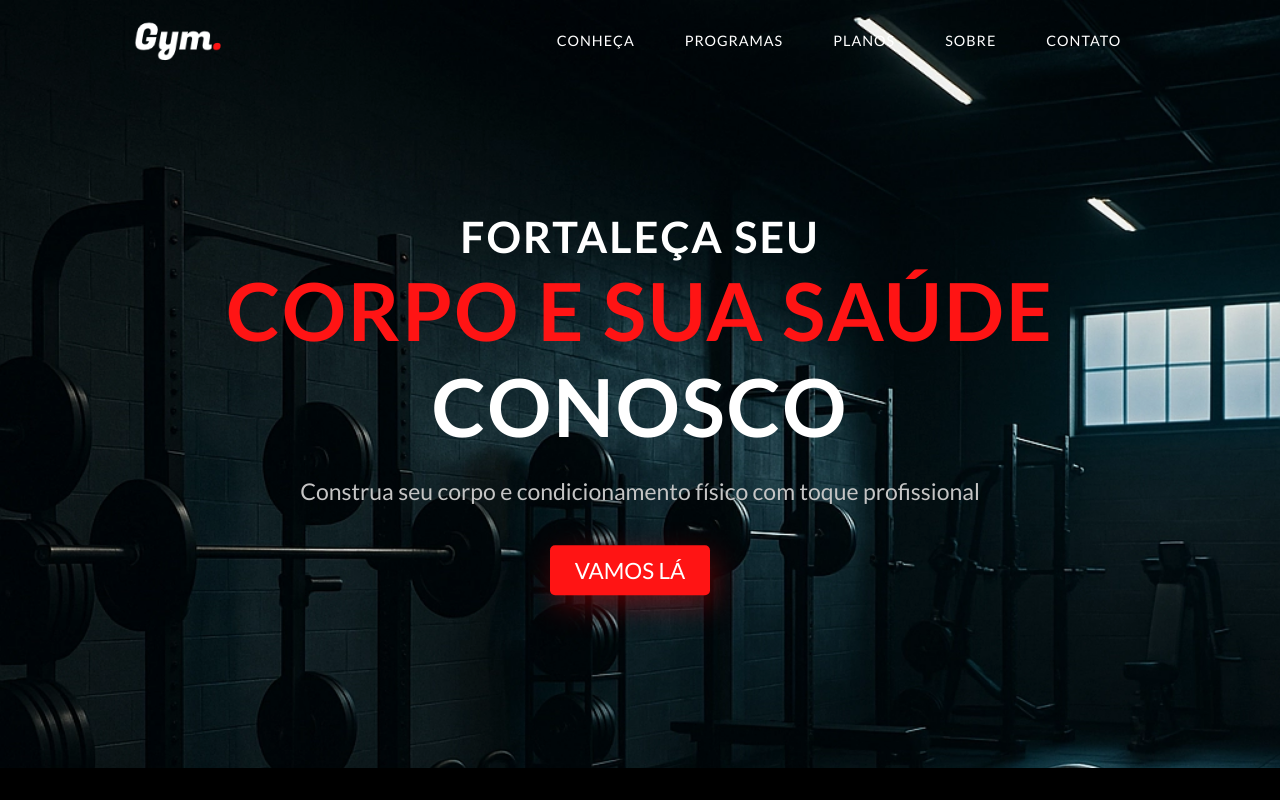
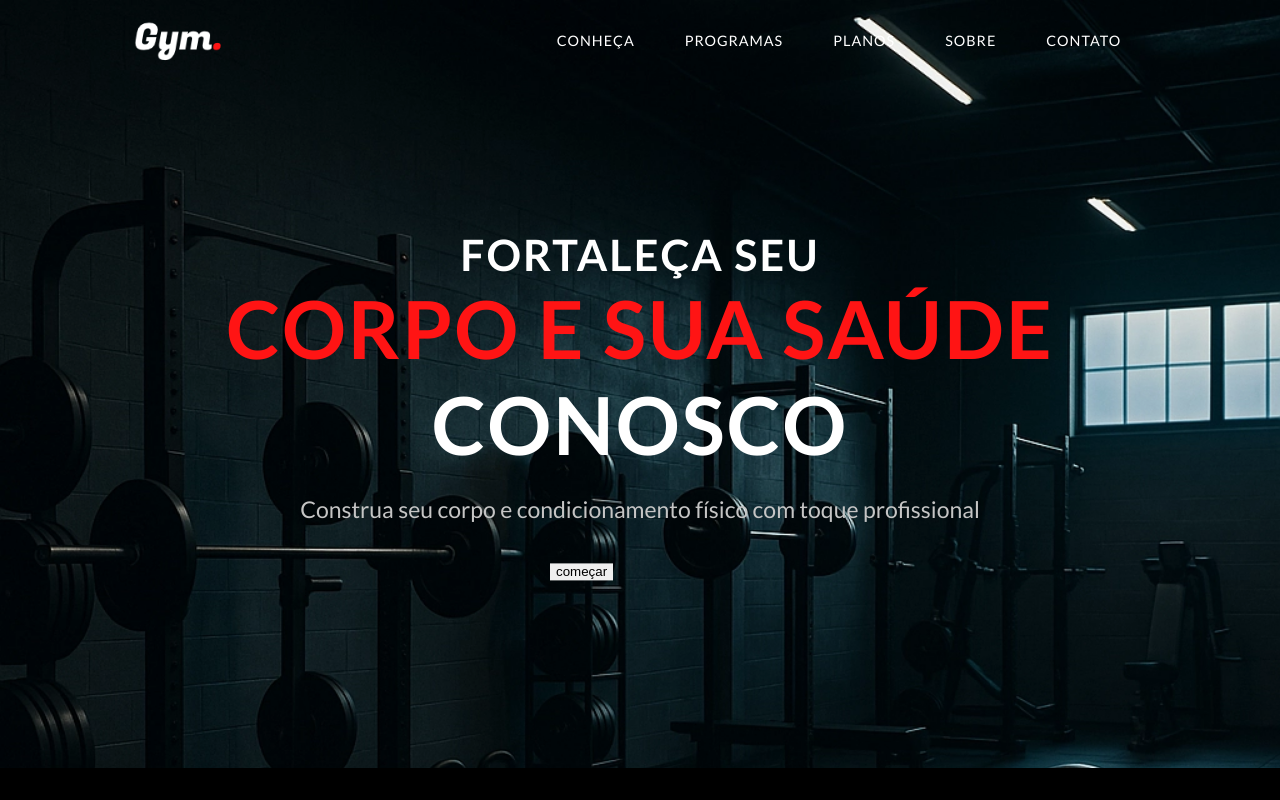
Before and after one commit to gemaquejr/react-gym-app, a React (Create React App) app: page / in a window 1280 px wide. Shown: the top 800 px of the page. Built offline with nearby package versions, Linux system fonts and the light colour scheme; the HTML template or start-up script is replaced by a standard one.

Commit message:
Fix: refatora o componente Header
Signed-off-by: Francisco Gemaque <gemaquejr@hotmail.com>

```diff
--- a/src/Components/Header.jsx
+++ b/src/Components/Header.jsx
@@ -1,18 +1,25 @@
 import React from "react";
+import Button from "./Button";
 
 function Header() {
   return (
-  <div id="main">
-    <div className="header-heading">
+    <header id="main">
+      <div className="header-heading">
         <h2>FORTALEÇA SEU</h2>
-        <h1><span>CORPO E SUA SAÚDE</span> CONOSCO</h1>
-        <p className="details">Construa seu corpo e condicionamento físico com toque profissional</p>
+        <h1>
+          <span>CORPO E SUA SAÚDE</span> CONOSCO
+        </h1>
+        <p className="details">
+          Construa seu corpo e condicionamento físico com toque profissional
+        </p>
         <div className="header-btns">
-            <a href="/#" className="header-btn">VAMOS LÁ</a>
+          <Button type="submit">
+            {"começar"}
+          </Button>
         </div>
-    </div>
-  </div>
-  )
+      </div>
+    </header>
+  );
 }
 
 export default Header;
```
